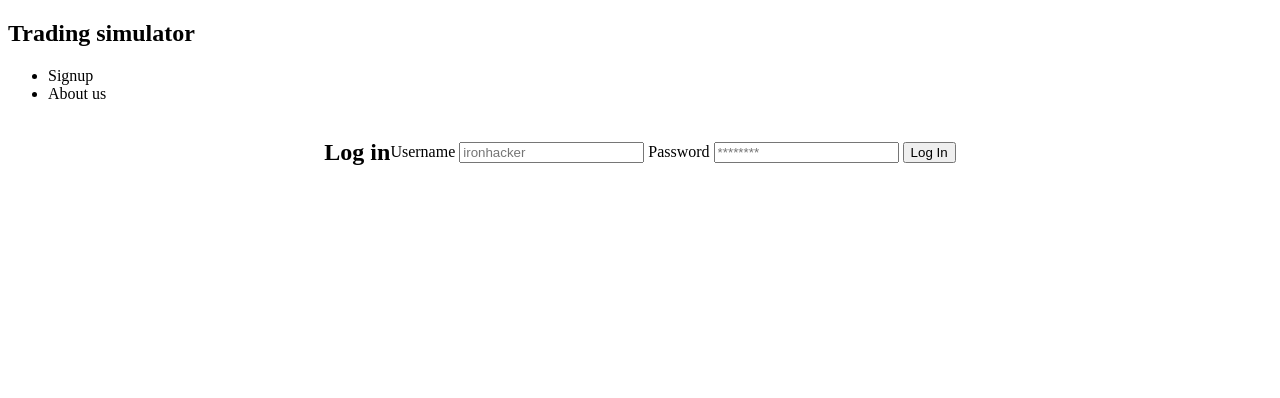
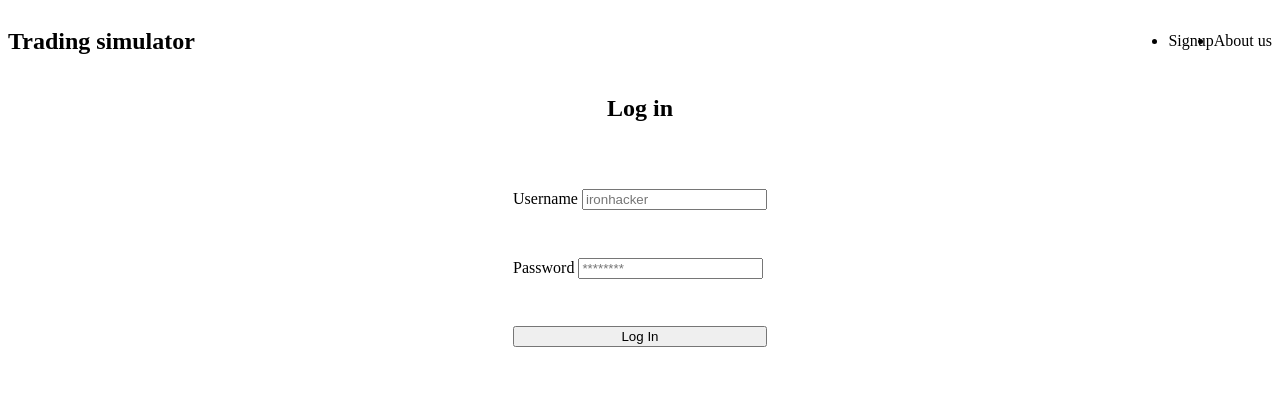
Before and after one commit to pcarette/trading-simulator_project2, a website: page public/html/index.html in a window 1280 px wide. Drawn offline with Linux system fonts and the light colour scheme.

Commit message:
added some css

```diff
--- a/public/css/style.css
+++ b/public/css/style.css
@@ -2,5 +2,26 @@
     display: flex;
     justify-content: center;
     align-items: center;
+    flex-flow: column;
+    height: 40vh;
+    width: 60 vw;
+}
+
+header {
+    display : flex;
+    justify-content: space-between;
 
 }
+
+ul {
+    align-items: center;
+    display: flex;
+    justify-content: space-around;
+}
+
+form {
+    display: flex;
+    flex-flow: column;
+    justify-content: space-evenly;
+    height: 35vh;
+}
```
